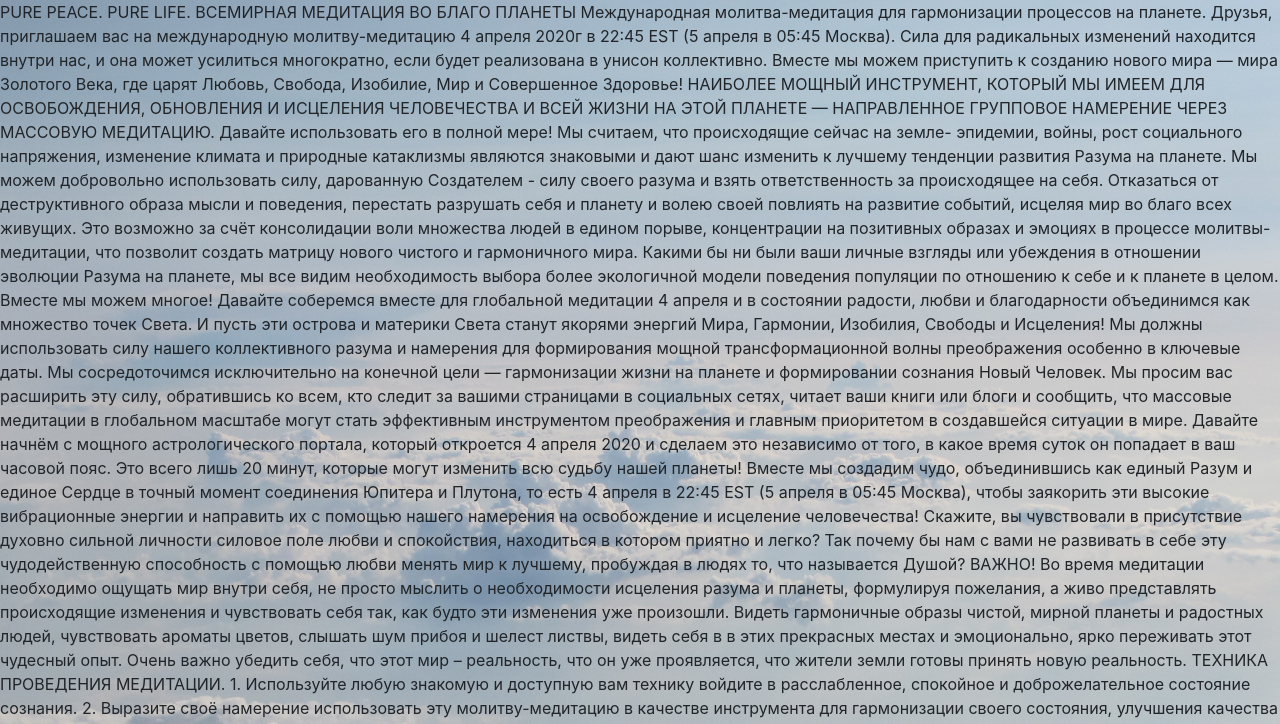
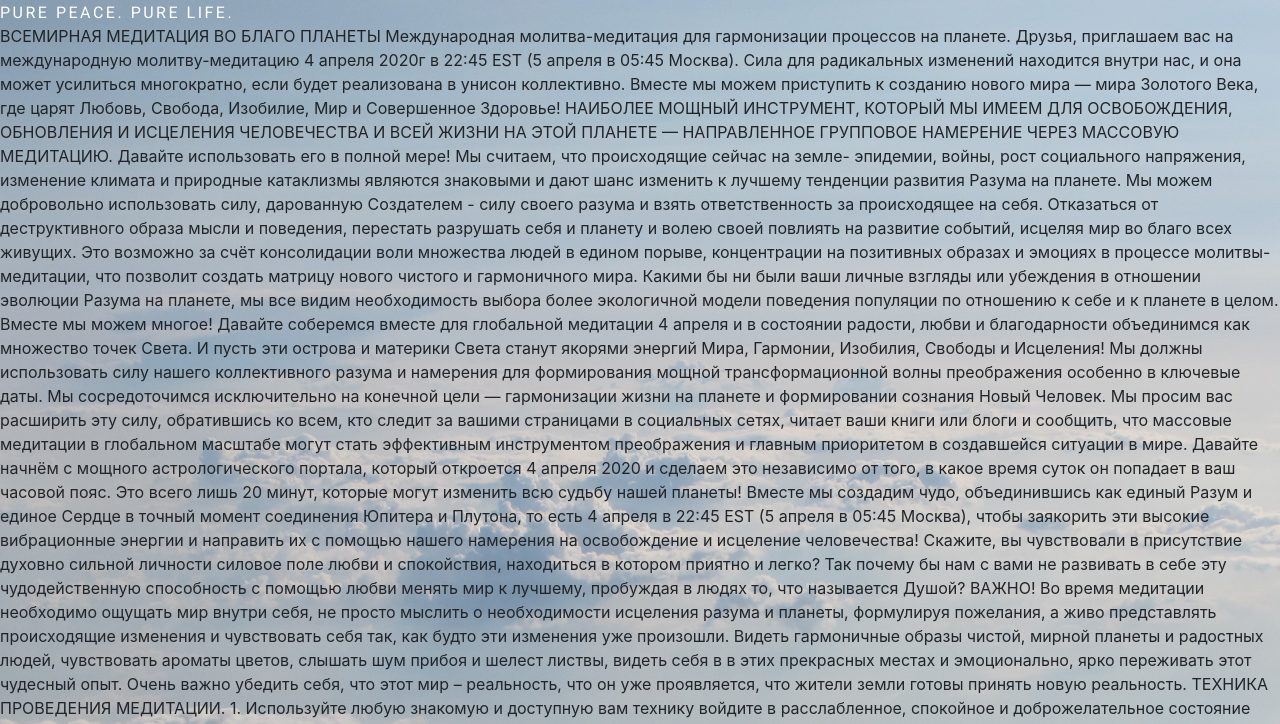
Before and after one commit to dbarabanov/globalmeditation, a plain HTML site: page index.html in a window 1280 px wide. Shown: the top 724 px of the page. Drawn offline with nearby package versions, Linux system fonts and the light colour scheme.

Commit message:
styling header

```diff
--- a/index.html
+++ b/index.html
@@ -4,7 +4,7 @@
     <meta charset="utf-8">
     <meta name="viewport" content="width=device-width, initial-scale=1, shrink-to-fit=no">
     <link rel="stylesheet" href="https://stackpath.bootstrapcdn.com/bootstrap/4.1.0/css/bootstrap.min.css" integrity="sha384-9gVQ4dYFwwWSjIDZnLEWnxCjeSWFphJiwGPXr1jddIhOegiu1FwO5qRGvFXOdJZ4" crossorigin="anonymous">
-    <link rel="stylesheet" type="text/css" href="css/lavanda.css">
+    <link href="https://fonts.googleapis.com/css?family=Roboto&display=swap" rel="stylesheet">
     <title>Медитация</title>
   </head>
   <body>
@@ -13,7 +13,10 @@
     <div class="container-fluid">
       <div class="row">
         <div style="height: 100%; width: 100%; background-image: url('img/IMG_2412.jpg'); background-position: center center; background-repeat: no-repeat; position: relative; background-size: cover;">
-          <p>PURE PEACE. PURE LIFE.
+          <div>
+            <span class="h6 text-white"; style="text-transform:uppercase; letter-spacing: 2.5px; font-weight: 100; font-family: 'Roboto'; text-align: center; -webkit-font-smoothing: antialiased;">PURE PEACE. PURE LIFE.</span>
+          </div>
+          <p>
 ВСЕМИРНАЯ МЕДИТАЦИЯ
 ВО БЛАГО ПЛАНЕТЫ
 Международная молитва-медитация для гармонизации процессов на планете.
```
